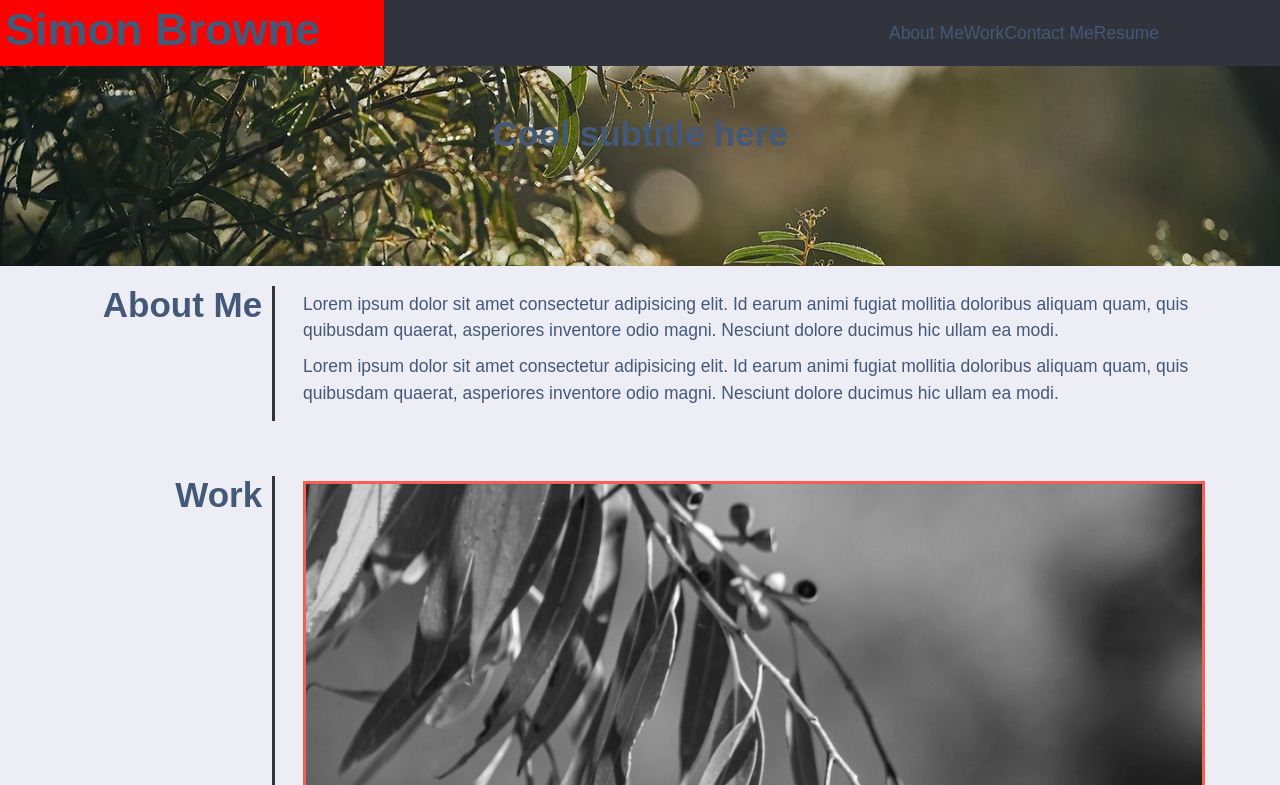
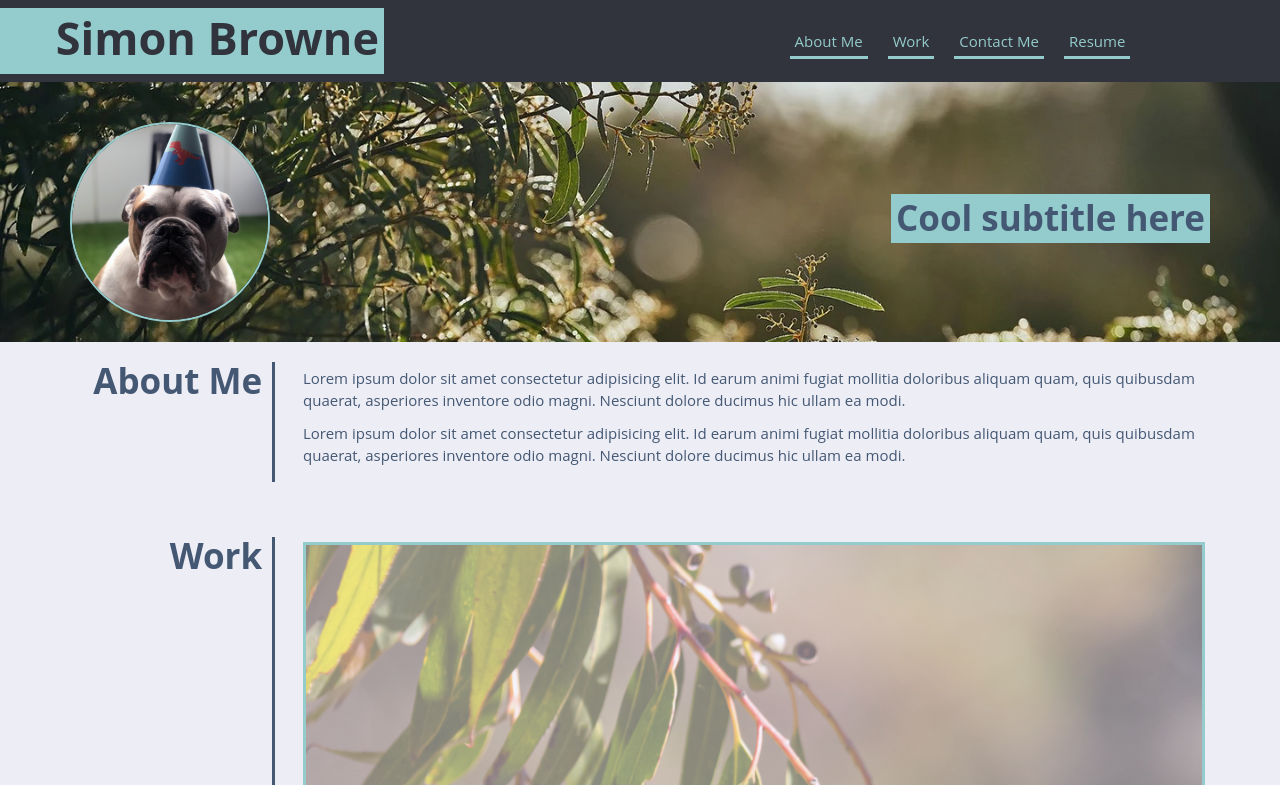
Before and after one commit to simmmmo/sjb-bootcamp-portfolio, a plain HTML site: page index.html in a window 1280 px wide. Shown: the top 785 px of the page. Drawn offline with Linux system fonts and the light colour scheme.

Commit message:
add varible colors

```diff
--- a/assets/css/style.css
+++ b/assets/css/style.css
@@ -1,12 +1,18 @@
+:root {
+  --dark: #31343c;
+  --highlight: #94cbcc;
+  --primary-blue: #445873;
+}
+
 html {
   font-size: 62.5%;
 }
 
 body {
-  font-family: Arial, Helvetica, sans-serif;
-  font-size: 1.75rem;
+  font-family: "Open Sans", Arial, Helvetica, sans-serif;
+  font-size: 1.5rem;
   line-height: 1.5;
-  color: #445877;
+  color: var(--primary-blue);
   background-color: #ededf6;
   display: flex;
   flex-direction: column;
@@ -20,7 +26,7 @@ h4,
 h5,
 h6 {
   margin-bottom: 0.625rem;
-  color: #445877;
+  color: var(--primary-blue);
   font-weight: 700;
   line-height: 1.1;
 }
@@ -43,13 +49,7 @@ p {
 }
 
 header {
-  /* display: flex;
-  flex-wrap: wrap; */
-  /* flex-direction: column; */
-  /* justify-content: space-between; */
-  /* align-items: center; */
-  background-color: #31343d;
-  /* padding: 10px 0px; */
+  background-color: var(--dark);
 }
 
 .header-container {
@@ -64,11 +64,12 @@ header {
   width: 100%;
   align-items: center;
   justify-content: center;
-  background-color: red;
+  background-color: var(--highlight)
  }
 
 .logo h1 {
   font-size: 4.5rem;
+  color: var(--dark);
   }
 
 nav {
@@ -80,27 +81,37 @@ nav {
 
 nav ul  {
     display: flex;
-    justify-content: space-around;
     width: auto;
     margin: 10px;
 
 }
 
-nav a {
-  background-color: unset;
-  color: #fff;
-  font-weight: bold;
-  text-decoration: none;
+nav ul li  {
+  justify-content: space-around;
+  width: auto;
+  margin: 10px;
 }
 
+nav a {
+  color: var(--highlight);
+  padding: 5px;
+  border-bottom: 3px solid var(--highlight);
+  text-decoration: none;
+  background-size:100% 200%;
+  background-image: linear-gradient(to bottom, #31343c 50%, #94cbcc 50%);
+   -webkit-transition: background-position .5s;
+  -moz-transition: background-position .5s;
+  transition: background-position .5s;
+  }
+
 nav a:hover {
-  color: var(--light);
+  background-color: var(--highlight);
+  color: var(--dark);
+  background-position: 0 100%;
 }
 
-
-
 #hero {
-  padding-top: 4.875rem;
+  padding-top: 4rem;
   min-height: 200px;
   color: white;
   text-align: center;
@@ -112,6 +123,34 @@ nav a:hover {
   background-position: center;
 }
 
+.profilo-pic {
+  display: none;
+  justify-content: center;
+  align-items: center;
+  border-radius: 100px;
+  max-width: 200px;
+  overflow: hidden;
+  max-height: 200px;
+  border: 2px solid var(--highlight);
+}
+
+.profilo-pic img {
+  width: 200px;
+  height: auto;
+
+}
+
+.hero-header {
+  display: flex;
+  justify-content: center;
+  align-items: center;
+}
+
+.hero-header h2 {
+     background-color: var(--highlight);
+    padding: 5px;
+}
+
 section {
   padding-top: 20px;
   padding-bottom: 20px;
@@ -119,7 +158,7 @@ section {
 }
 
 .container {
-  width: 98%;
+  width: 96%;
   margin-right: auto;
   margin-left: auto;
 }
@@ -135,6 +174,9 @@ section {
   margin-bottom: 1.5rem;
 }
 
+.col-title {
+  border-bottom: 3px solid var(--primary-text);
+}
 
 .portfolio-body {
   flex: 1;
@@ -147,22 +189,22 @@ section {
 .portfolio-body img {
   width: 100%;
   display: block;
-  filter: grayscale(100%);
-  -webkit-filter: grayscale(100%);
+  opacity: .5;
+  transition: opacity .5s ease-out;
+  -moz-transition: opacity .5s ease-out;
+  -webkit-transition: opacity .5s ease-out;
+  -o-transition: opacity .5s ease-out;
 }
 
-
 .portfolio-body img:hover {
-    filter: none;
-    -webkit-filter: grayscale(0);
-    transition: all 0.5s ease-in-out;
+  opacity: 1;
 }
 
 
 .portfolio-feature {
   flex: 0 0 100%;
   height: auto;
-  border: 3px solid rgba(250, 80, 67, 0.9);
+  border: 3px solid var(--highlight);
   position: relative;
   max-height: 200px;
   overflow: hidden;
@@ -171,20 +213,20 @@ section {
 .portfolio-projects {
   flex: 0 0 100%;
   position: relative;
-  border: 3px solid rgba(250, 80, 67, 0.9);
+  border: 3px solid var(--highlight);
   max-height: 200px;
   overflow: hidden;
 }
 
 .portfolio-feature:hover, .portfolio-projects:hover  {
-  border: 3px solid rgba(67, 250, 82, 0.9);
+  border: 3px solid var(--highlight);
   box-shadow: 6px 19px 33px #bbb9b9;
 }
 
 
 .portfolio-info {
   position: absolute;
-  background-color: rgba(250, 80, 67, 0.9);
+  background-color: var(--highlight);
   bottom: 20px;
   left: 0px;
   height: 70px;
@@ -193,11 +235,29 @@ section {
   padding: 6px;
 }
 
-.contact ul li {
-  display: inline-block;
+.contact ul {
+  display: flex;
+  align-items: center;
+  justify-content: space-between;
   margin: 10px;
+
  }
 
+ .contact ul li {
+   flex-direction: row;
+ }
+
+ .contact a {
+  color: var(--primary-blue);
+  padding: 5px;
+  border-bottom: 3px solid var(--primary-blue);
+  text-decoration: none;
+  }
+
+  .contact a:hover {
+  background-color: var(--primary-blue);
+  color: var(--highlight);
+}
 
 footer {
   display: flex;
@@ -213,30 +273,23 @@ footer {
 
 @media screen and (min-width: 760px) {
 
-  /* header {
-    display: flex;
-    flex-direction: row;
-  } */
-
   .header-container {
     flex-direction: row;
+    margin: 8px 0;
   }
 
   .logo {
     width: 30%;
-    justify-content: flex-start;
+    justify-content: flex-end;
     padding: 5px;
     font-size: 4.5rem;
     text-align: right;
   }
 
   nav {
-    max-width: 40%;
+    max-width: 50%;
   }
 
-  .container {
-      max-width: 720px;
-  }
   .row {
     justify-content: space-between;
   }
@@ -246,7 +299,8 @@ footer {
     width: 18%;
     text-align: right;
     padding-right: 10px;
-    border-right: 3px solid #31343d;
+    border-right: 3px solid var(--primary-blue);
+    border-bottom: none;
   }
 
   .col-body {
@@ -255,6 +309,10 @@ footer {
       padding: 5px;
 
    }
+
+   .profilo-pic {
+    display: flex;
+  }
 
    .portfolio-feature {
     max-height: 400px;
@@ -274,13 +332,6 @@ footer {
 
 }
 
-@media screen and (min-width: 992px) {
-  .container {
-      max-width: 960px;
-  }
-
-}
-
 @media screen and (min-width: 1200px) {
   .container {
       max-width: 1140px;
--- a/index.html
+++ b/index.html
@@ -10,34 +10,36 @@
 </head>
 <body>
   <header>
-    <div class="container-1">
+    <div>
     <div class="header-container">
       <div class="logo">
         <h1>Simon Browne</h1>
       </div>
       <nav>
         <ul>
-          <li><a href="#aboutMe"></a>About Me</li>
-          <li><a href="#work"></a>Work</li>
-          <li><a href="#contactMe"></a>Contact Me</li>
-          <li><a href="#resume"></a>Resume</li>
+          <li><a href="#aboutMe">About Me</a></li>
+          <li><a href="#work">Work</a></li>
+          <li><a href="#contactMe">Contact Me</a></li>
+          <li><a href="#resume">Resume</a></li>
         </ul>
       </nav>
       </div>
-
-
-
-
     </div>
 
   </header>
   <main>
     <section id="hero" class="hero-image">
       <div class="container">
-        <h2 class="hero-header">Cool subtitle here</h2>
+        <div class="row">
+        <div class="profilo-pic">
+          <img src="./assets/img/mugshot-placeholder.jpg">
+        </div>
+        <div class="hero-header">
+          <h2>Cool subtitle here</h2>
+        </div>
       </div>
     </section>
-   <section>
+   <section id="aboutMe">
       <div class="container">
         <div class="row">
           <div class="col-title">
@@ -52,7 +54,7 @@
         </div>
       </div>
     </section>
-    <section>
+    <section id="work">
       <div class="container">
         <div class="row">
         <div class="col-title">
@@ -110,7 +112,7 @@
       </div>
       </div>
     </section>
-    <section>
+    <section id="contactMe">
       <div class="container">
           <div class="row">
           <div class="col-title">
@@ -118,11 +120,11 @@
           </div>
           <div class="col-body contact">
               <ul>
-                <li><a href="#"></a>555.5555</li>
-                <li><a href="#"></a>info@website.com.au</li>
-                <li><a href="#"></a>GitHub</li>
-                <li><a href="#"></a>Twitter</li>
-                <li><a href="#"></a>Spotify</li>
+                <li><a href="tel:041111100">041111100</a></li>
+                <li><a href="mailto:info@simon.com.au">info@simon.com.au</a></li>
+                <li><a href="#">GitHub</a></li>
+                <li><a href="#">Twitter</a></li>
+                <li><a href="#">Spotify</a></li>
               </ul>
           </div>
         </div>
@@ -131,7 +133,7 @@
   </main>
 
   <footer>
-    <h3>Made in Simon</h3>
+    <h3>Made by Simon Browne</h3>
   </footer>
 
 </body>
```
Also changed, not shown: assets/img/mugshot-placeholder.jpg (added).
